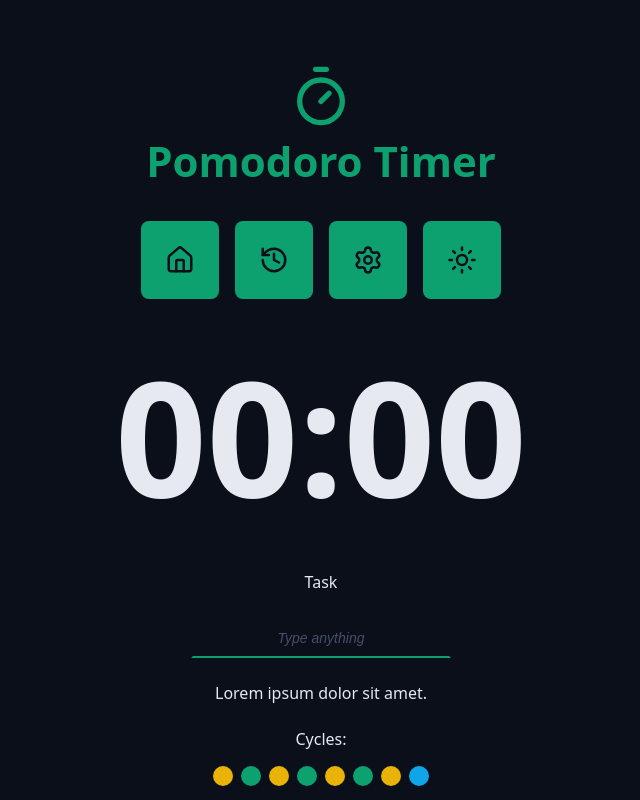
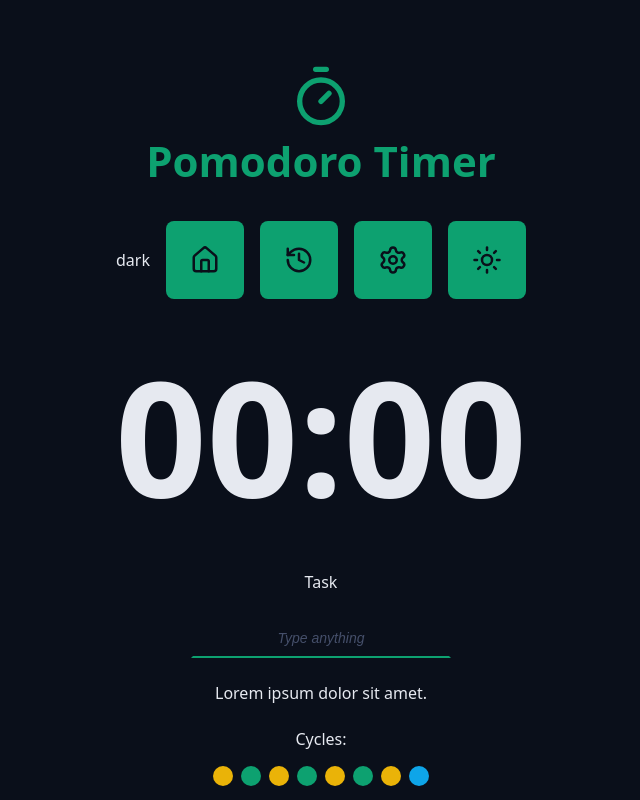
Before and after one commit to Aleydon/Pomodoro-Timer, a React (Vite) app: page / in a window 1280 px wide. Shown: the top 800 px of the page, without its empty margins (319-959 px from the left). Built offline with nearby package versions, Linux system fonts and the light colour scheme.

Commit message:
feat(handle theme): add handle theme function and preventDefault her links

```diff
--- a/index.html
+++ b/index.html
@@ -1,5 +1,5 @@
 <!doctype html>
-<html lang="en">
+<html lang="en" data-theme="dark">
 	<head>
 		<meta charset="UTF-8" />
 		<link rel="icon" type="image/svg+xml" href="/vite.svg" />
--- a/src/components/Menu/index.tsx
+++ b/src/components/Menu/index.tsx
@@ -1,20 +1,52 @@
 import { HistoryIcon, HouseIcon, SettingsIcon, SunIcon } from 'lucide-react';
+import { useState } from 'react';
 
 import styles from './styles.module.css';
 
+type AvailableThemes = 'light' | 'dark';
+
 export function Menu() {
+	const [theme, setTheme] = useState<AvailableThemes>('dark');
+
+	function handleTheme(e: React.MouseEvent<HTMLAnchorElement>) {
+		e.preventDefault();
+		setTheme(prev => (prev === 'light' ? 'dark' : 'light'));
+	}
+
 	return (
 		<nav className={styles.menu}>
-			<a className={styles.menuLink} href="/">
+			{theme}
+			<a
+				className={styles.menuLink}
+				href="/"
+				title="Go to Home"
+				aria-label="Go to Home"
+			>
 				<HouseIcon size={24} />
 			</a>
-			<a className={styles.menuLink} href="/">
+			<a
+				className={styles.menuLink}
+				href="/"
+				title="History"
+				aria-label="History"
+			>
 				<HistoryIcon size={24} />
 			</a>
-			<a className={styles.menuLink} href="/">
+			<a
+				className={styles.menuLink}
+				href="/"
+				title="Settings"
+				aria-label="Settings"
+			>
 				<SettingsIcon size={24} />
 			</a>
-			<a className={styles.menuLink} href="/">
+			<a
+				className={styles.menuLink}
+				href="/"
+				title="Change Theme"
+				aria-label="Change Theme"
+				onClick={handleTheme}
+			>
 				<SunIcon size={24} />
 			</a>
 		</nav>
```
